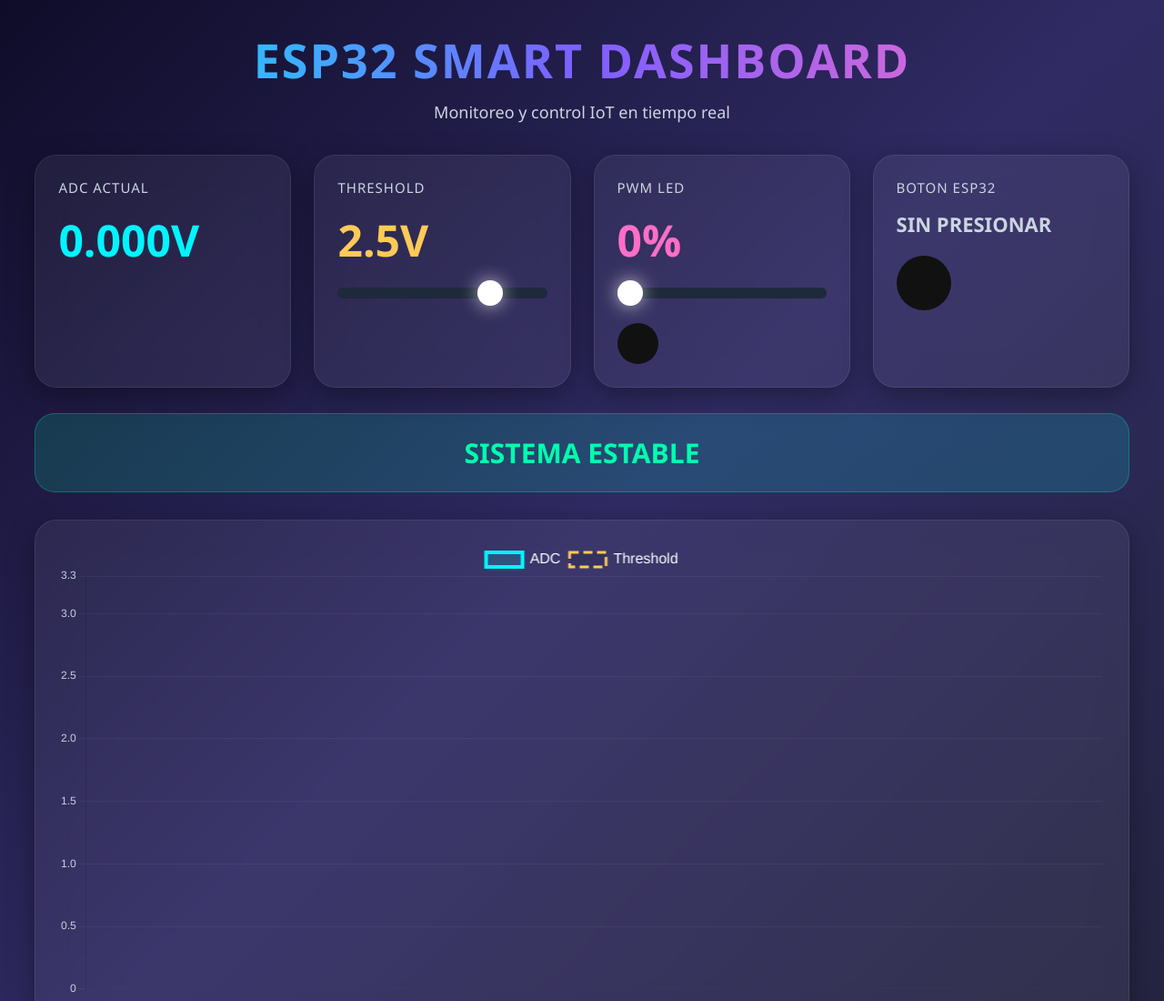
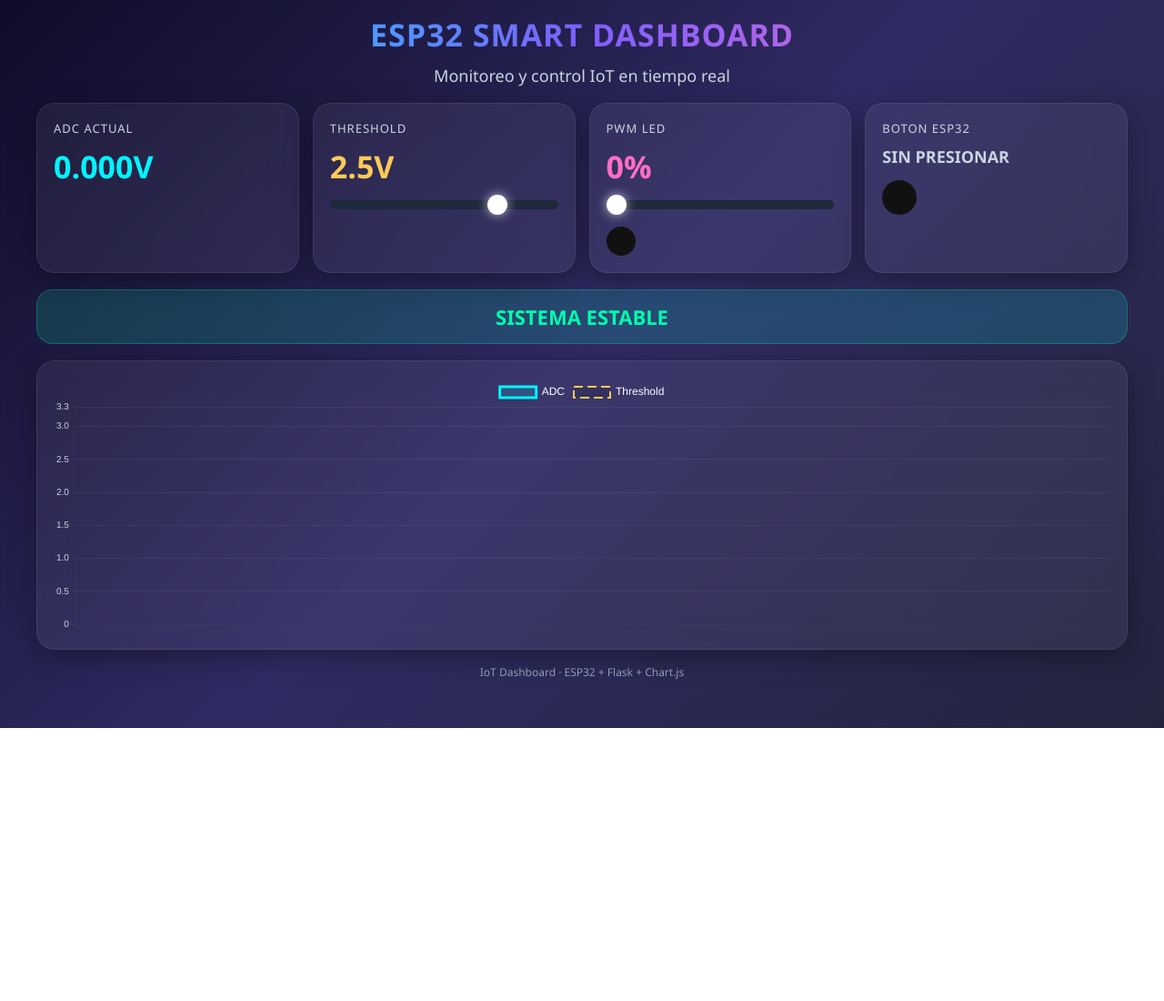
Before and after one commit to Sajir158/directorio, a plain HTML site: page templates/index.html in a window 1280 px wide. Shown: the top 1100 px of the page at 91% size. After the commit the page ends 800 px from the top, so only its background shows below. Drawn offline with nearby package versions, Linux system fonts and the light colour scheme; no server answers.

Commit message:
Update index.html

```diff
--- a/templates/index.html
+++ b/templates/index.html
@@ -34,30 +34,29 @@ body{
 
 .container{
 
-    width:min(1300px,94%);
+    width:min(1200px,95%);
 
     margin:auto;
 
-    padding:30px 0;
+    padding:15px 0;
 }
 
 .title{
 
     text-align:center;
 
-    margin-bottom:35px;
+    margin-bottom:18px;
 }
 
 .title h1{
 
-    font-size:52px;
+    font-size:34px;
 
     font-weight:800;
 
-    letter-spacing:2px;
+    letter-spacing:1px;
 
-    background:
-    linear-gradient(90deg,#00f5ff,#7d5fff,#ff6ec7);
+    background:linear-gradient(90deg,#00f5ff,#7d5fff,#ff6ec7);
 
     -webkit-background-clip:text;
 
@@ -78,9 +77,9 @@ body{
     display:grid;
 
     grid-template-columns:
-    repeat(auto-fit,minmax(280px,1fr));
+    repeat(auto-fit,minmax(240px,1fr));
 
-    gap:25px;
+    gap:15px;
 }
 
 .card{
@@ -91,9 +90,9 @@ body{
 
     border:1px solid rgba(255,255,255,0.08);
 
-    border-radius:24px;
+    border-radius:20px;
 
-    padding:25px;
+    padding:18px;
 
     box-shadow:
     0 8px 30px rgba(0,0,0,0.35);
@@ -103,28 +102,28 @@ body{
 
 .card:hover{
 
-    transform:translateY(-4px);
+    transform:translateY(-3px);
 
     box-shadow:
-    0 12px 40px rgba(0,0,0,0.45);
+    0 10px 35px rgba(0,0,0,0.45);
 }
 
 .label{
 
     color:#cbd5e1;
 
-    font-size:15px;
+    font-size:13px;
 
     letter-spacing:1px;
 }
 
 .value{
 
-    font-size:48px;
+    font-size:34px;
 
     font-weight:800;
 
-    margin-top:15px;
+    margin-top:10px;
 }
 
 #adc_value{
@@ -146,11 +145,11 @@ body{
 
     width:100%;
 
-    margin-top:20px;
+    margin-top:14px;
 
     appearance:none;
 
-    height:12px;
+    height:10px;
 
     border-radius:20px;
 
@@ -163,9 +162,9 @@ body{
 
     appearance:none;
 
-    width:28px;
+    width:22px;
 
-    height:28px;
+    height:22px;
 
     border-radius:50%;
 
@@ -174,18 +173,18 @@ body{
     cursor:pointer;
 
     box-shadow:
-    0 0 20px rgba(255,255,255,0.7);
+    0 0 12px rgba(255,255,255,0.7);
 }
 
 #led{
 
-    width:45px;
+    width:32px;
 
-    height:45px;
+    height:32px;
 
     border-radius:50%;
 
-    margin-top:22px;
+    margin-top:14px;
 
     background:#111;
 
@@ -194,13 +193,13 @@ body{
 
 #led_boton{
 
-    width:60px;
+    width:38px;
 
-    height:60px;
+    height:38px;
 
     border-radius:50%;
 
-    margin-top:20px;
+    margin-top:14px;
 
     background:#111;
 
@@ -211,9 +210,9 @@ body{
 
 #estado_boton{
 
-    margin-top:15px;
+    margin-top:10px;
 
-    font-size:22px;
+    font-size:18px;
 
     font-weight:bold;
 
@@ -222,15 +221,15 @@ body{
 
 .alerta{
 
-    margin-top:28px;
+    margin-top:18px;
 
     text-align:center;
 
-    padding:22px;
+    padding:14px;
 
-    border-radius:22px;
+    border-radius:18px;
 
-    font-size:30px;
+    font-size:22px;
 
     font-weight:700;
 
@@ -240,8 +239,7 @@ body{
 .normal{
 
     background:
-    linear-gradient(
-    90deg,
+    linear-gradient(90deg,
     rgba(0,255,170,0.15),
     rgba(0,255,255,0.15));
 
@@ -253,8 +251,7 @@ body{
 .peligro{
 
     background:
-    linear-gradient(
-    90deg,
+    linear-gradient(90deg,
     rgba(255,0,102,0.18),
     rgba(255,94,98,0.18));
 
@@ -272,7 +269,7 @@ body{
     }
 
     50%{
-        transform:scale(1.02);
+        transform:scale(1.01);
     }
 
     100%{
@@ -282,25 +279,25 @@ body{
 
 .chart-card{
 
-    margin-top:30px;
+    margin-top:18px;
 }
 
 canvas{
 
     width:100% !important;
 
-    height:500px !important;
+    height:280px !important;
 }
 
 .footer{
 
     text-align:center;
 
-    margin-top:30px;
+    margin-top:16px;
 
     color:#94a3b8;
 
-    font-size:14px;
+    font-size:12px;
 }
 
 </style>
@@ -388,7 +385,9 @@ canvas{
             </div>
 
             <div id="estado_boton">
+
                 SIN PRESIONAR
+
             </div>
 
             <div id="led_boton"></div>
@@ -441,14 +440,13 @@ const chart = new Chart(ctx, {
 
                 borderColor:"#00f5ff",
 
-                backgroundColor:
-                "rgba(0,245,255,0.15)",
+                backgroundColor:"rgba(0,245,255,0.15)",
 
-                borderWidth:4,
+                borderWidth:3,
 
                 tension:0.35,
 
-                pointRadius:2,
+                pointRadius:1.5,
 
                 fill:true
             },
@@ -460,7 +458,7 @@ const chart = new Chart(ctx, {
 
                 borderColor:"#feca57",
 
-                borderWidth:3,
+                borderWidth:2,
 
                 borderDash:[10,5],
 
@@ -485,7 +483,7 @@ const chart = new Chart(ctx, {
                     color:"white",
 
                     font:{
-                        size:16
+                        size:12
                     }
                 }
             }
@@ -496,12 +494,15 @@ const chart = new Chart(ctx, {
             x:{
 
                 ticks:{
-                    color:"#cbd5e1"
+                    color:"#cbd5e1",
+
+                    font:{
+                        size:10
+                    }
                 },
 
                 grid:{
-                    color:
-                    "rgba(255,255,255,0.05)"
+                    color:"rgba(255,255,255,0.05)"
                 }
             },
 
@@ -512,12 +513,15 @@ const chart = new Chart(ctx, {
                 max:3.3,
 
                 ticks:{
-                    color:"#cbd5e1"
+                    color:"#cbd5e1",
+
+                    font:{
+                        size:10
+                    }
                 },
 
                 grid:{
-                    color:
-                    "rgba(255,255,255,0.05)"
+                    color:"rgba(255,255,255,0.05)"
                 }
             }
         }
@@ -551,7 +555,7 @@ function cambiarPWM(valor){
     `rgba(255,110,199,${glow})`;
 
     led.style.boxShadow =
-    `0 0 ${20 + glow*50}px rgba(255,110,199,${glow})`;
+    `0 0 ${12 + glow*30}px rgba(255,110,199,${glow})`;
 }
 
 function cambiarThreshold(valor){
@@ -582,8 +586,7 @@ function actualizarDashboard(){
 
     .then(data=>{
 
-        chart.data.labels =
-        data.time;
+        chart.data.labels = data.time;
 
         chart.data.datasets[0].data =
         data.adc1;
@@ -643,7 +646,7 @@ function actualizarDashboard(){
             "#00ff88";
 
             ledBoton.style.boxShadow =
-            "0 0 40px #00ff88";
+            "0 0 30px #00ff88";
 
             estadoBoton.innerText =
             "PRESIONADO";
```
